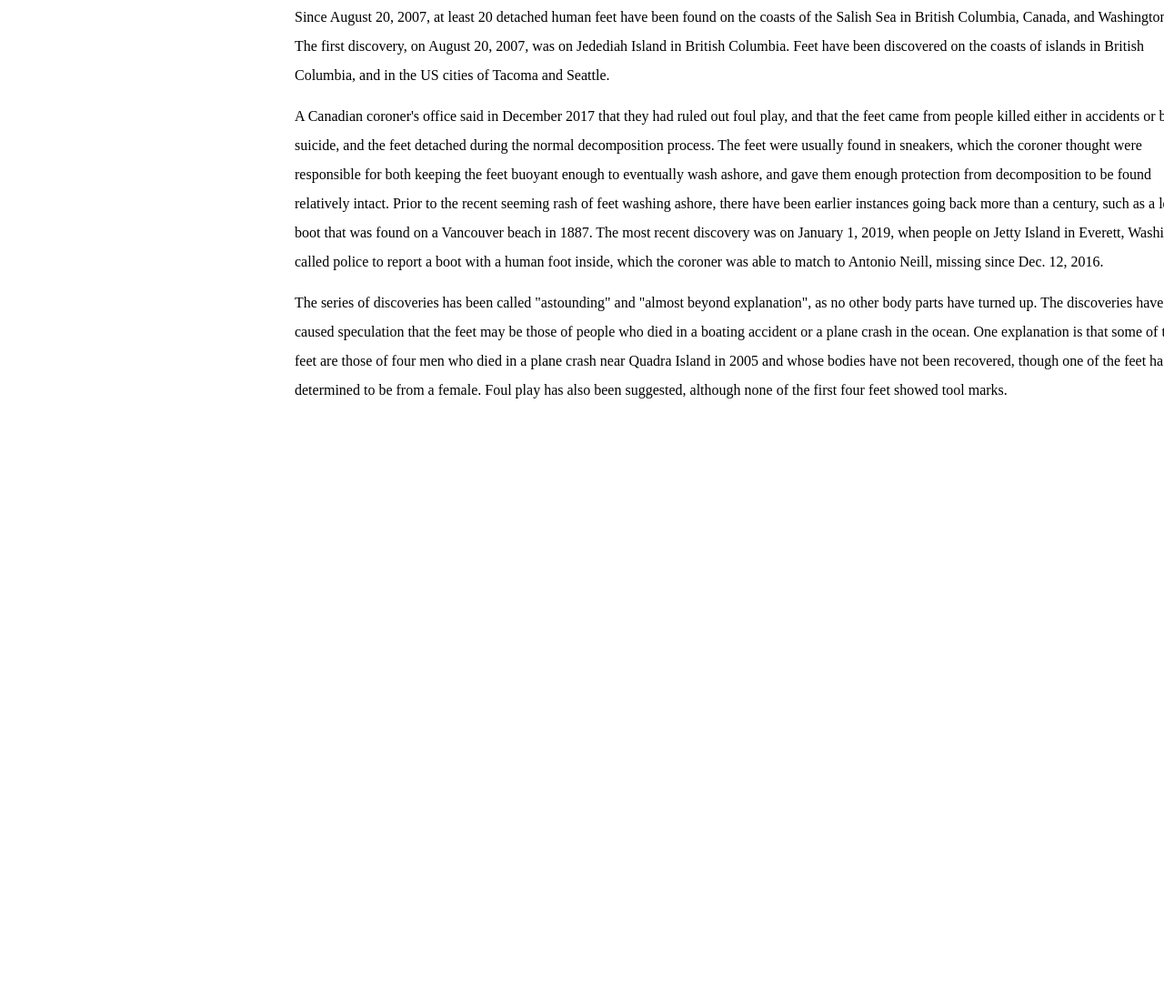
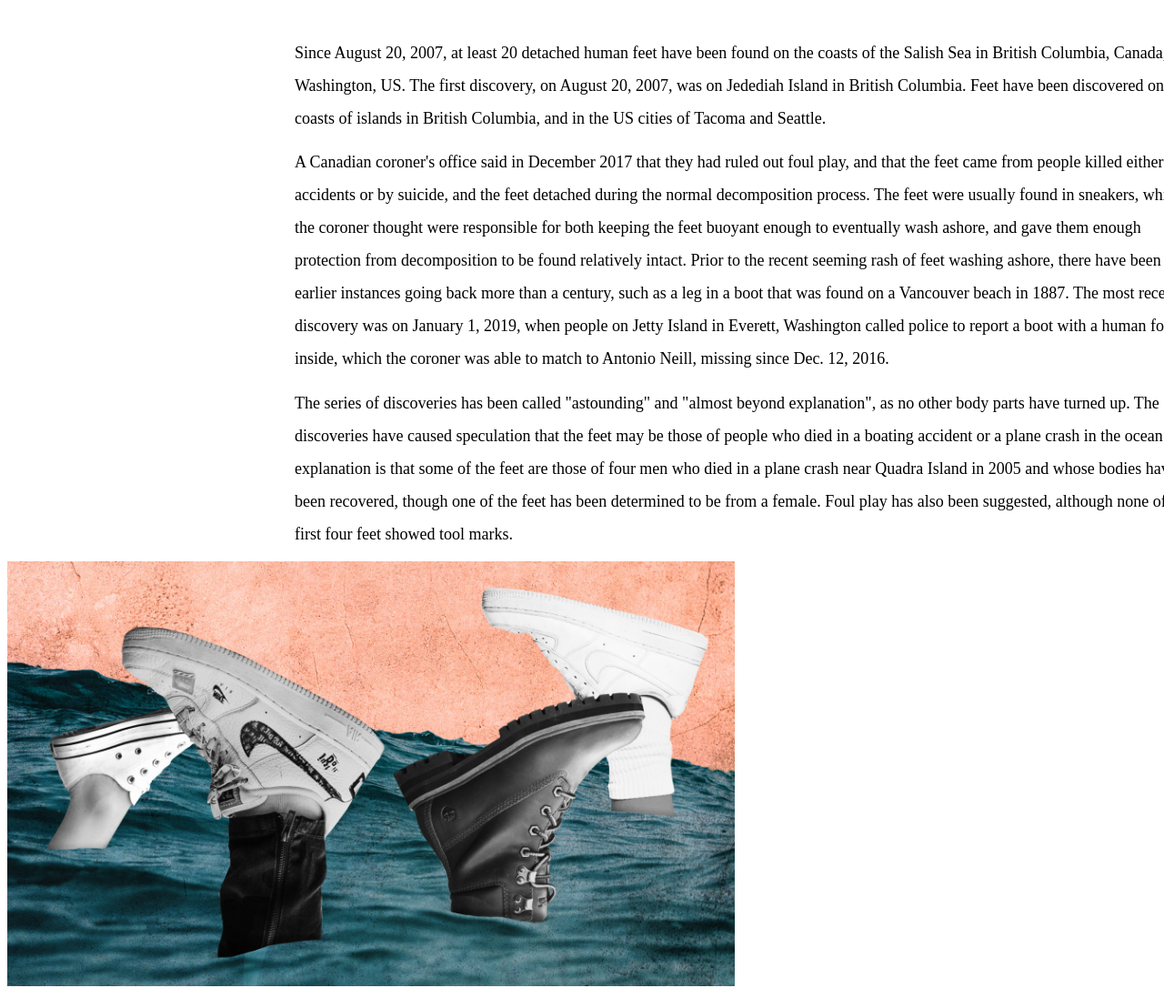
Before and after one commit to yahtzi/CSSLecture-11, a plain HTML site: page index.html in a window 1280 px wide. Shown: the part 287-1384 px from the top of the page at 91% size. Before the commit the page ends 800 px from the top, so only its background shows below. Drawn offline with Linux system fonts and the light colour scheme; a web font is replaced by a local one.

Commit message:
I don't really know, it's time to go and I'm panic commiting

```diff
--- a/index.html
+++ b/index.html
@@ -23,5 +23,7 @@
     may be those of people who died in a boating accident or a plane crash in the ocean. One explanation is that some of the feet are those of four men who died in a plane crash near
     Quadra Island in 2005 and whose bodies have not been recovered, though one of the feet has been determined to be from a female. Foul play has also been suggested, although none
     of the first four feet showed tool marks.</p>
+
+    <img src="images/canada-feet.jpg" alt="Random different shoed feet floating in the ocean.">
 </body>
 </html>
--- a/main.css
+++ b/main.css
@@ -6,8 +6,12 @@ font-family: 'Quattrocento', serif;
 @import url('https://fonts.googleapis.com/css?family=Cinzel+Decorative:700,900|Quattrocento:400,700&display=swap');
 
 body {
-    font-size: 16px;
+    font-size: 18px;
     font-family: 'Quattrocento', serif;
+}
+
+img {
+    max-width: 800px;
 }
 
 h1 {
```
